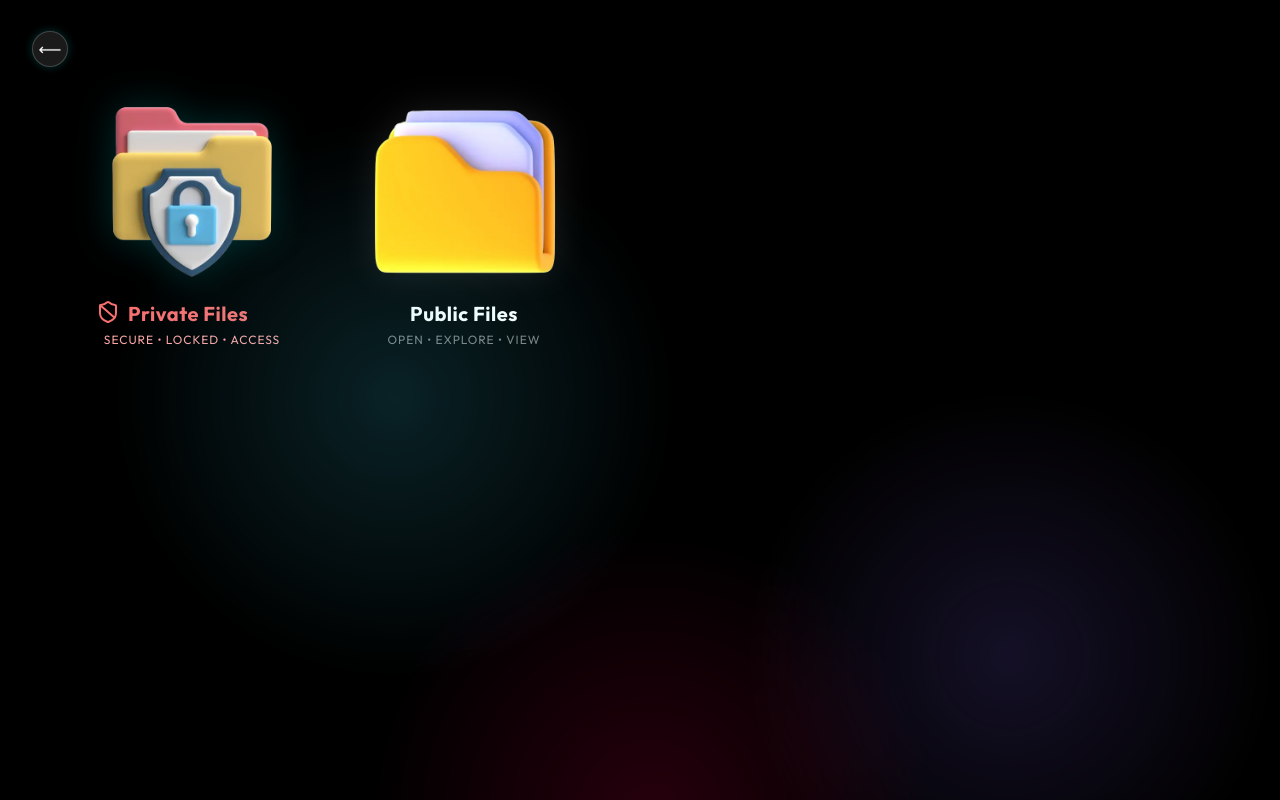
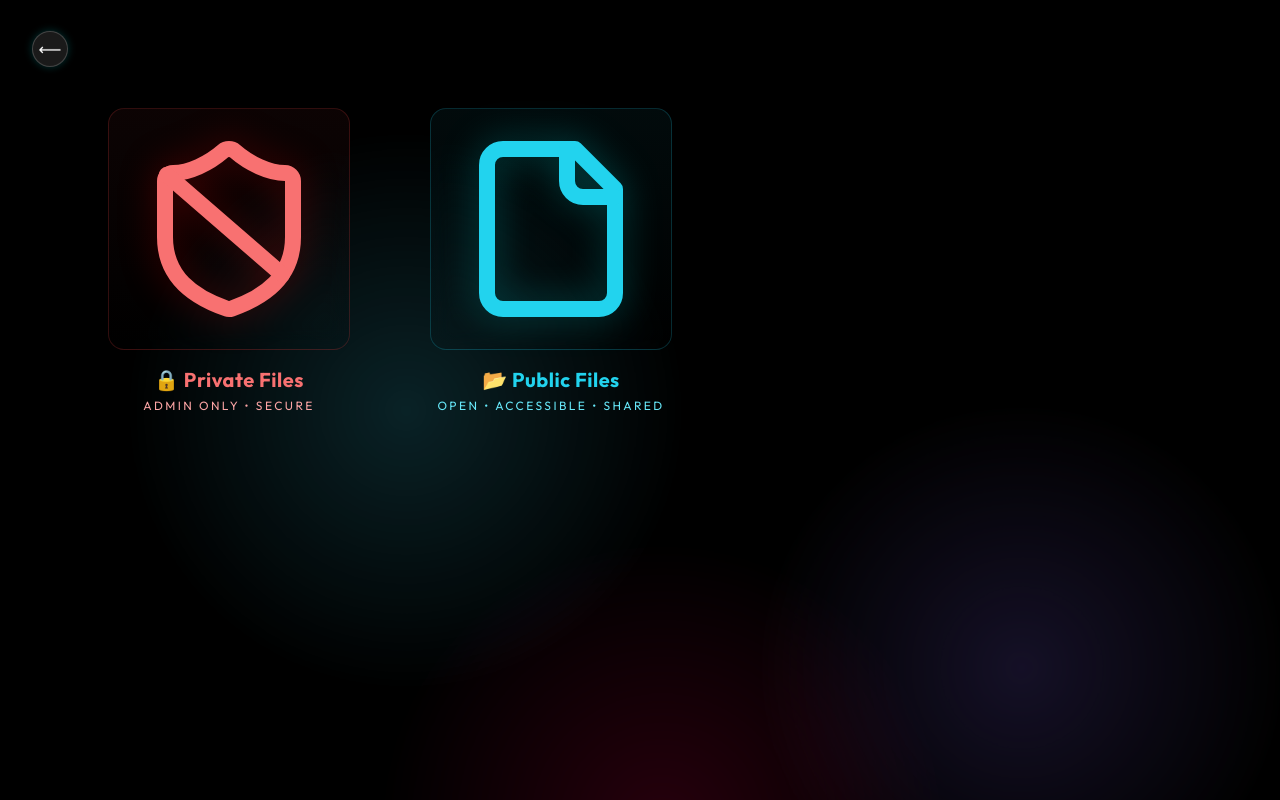
Before and after one commit to dineshkhichar569/My-Portfolio, a React (Vite) app: page /data-folder in a window 1280 px wide. Built offline with nearby package versions, Linux system fonts and the light colour scheme; a web font is replaced by a local one.

Commit message:
fixed errors

```diff
--- a/src/App.jsx
+++ b/src/App.jsx
@@ -11,6 +11,7 @@ import HireMeForm from "./Pages/HireMe";
 import ScrollToTop from "./Components/ScrollToTop";
 import Documents from "./Pages/private/Documents";
 import DataFolder from "./Pages/DataFolder";
+import PublicDocument from "./Pages/public/PublicDocument";
 
 function App() {
   return (
@@ -29,6 +30,7 @@ function App() {
 
         <Route path="/data-folder" element={<DataFolder />} />
         <Route path="/private" element={<Documents />} />
+        <Route path="/public" element={<PublicDocument />} />
       </Routes>
     </>
   );
--- a/src/Components/Navbar.jsx
+++ b/src/Components/Navbar.jsx
@@ -92,7 +92,7 @@ function Navbar() {
 
               {/* text */}
               <span className="relative text-sm">
-                Data Folder
+                Resource Hub
                 <span className="ml-2 text-emerald-300/80 transition group-hover:text-emerald-300">
                   →
                 </span>
@@ -169,7 +169,7 @@ function Navbar() {
 
               {/* text */}
               <span className="relative text-base">
-                Data Folder
+                Resource Hub
                 <span className="ml-2 text-emerald-300/80 transition group-hover:text-emerald-300">
                   →
                 </span>
--- a/src/Pages/DataFolder.jsx
+++ b/src/Pages/DataFolder.jsx
@@ -1,12 +1,12 @@
 import { motion } from "framer-motion";
-import { ShieldBanIcon } from "lucide-react";
+import { File, ShieldBan, ShieldBanIcon } from "lucide-react";
 import React from "react";
 import { Link, useNavigate } from "react-router-dom";
 
 function DataFolder() {
   const navigate = useNavigate();
   return (
-    <div className="bg-black min-h-screen overflow-hidden">
+    <div className="bg-black min-h-screen overflow-hidden p-3">
       {/* Background blobs */}
       <div className="abstract-blobs z-0">
         <span className="blob blob1"></span>
@@ -55,7 +55,7 @@ function DataFolder() {
 
       {/* Main Contents */}
       <motion.section
-        className="flex md:justify-normal items-center md:gap-20 gap-10 md:p-24 pt-32 justify-center"
+        className="flex md:justify-normal items-center md:gap-20 gap-8 md:p-24 pt-32 justify-center"
         initial="hidden"
         animate="show"
         variants={{
@@ -66,6 +66,7 @@ function DataFolder() {
           },
         }}
       >
+        {/* Private */}
         <motion.div
           className="flex flex-col justify-center items-center"
           variants={{
@@ -80,49 +81,51 @@ function DataFolder() {
           whileHover={{ y: -6 }}
           transition={{ type: "spring", stiffness: 160, damping: 14 }}
         >
-          <a href="/private">
-            <motion.img
-              className="md:h-48 md:w-48 h-28 w-28 cursor-pointer drop-shadow-[0_0_18px_rgba(0,255,255,0.18)]"
-              src="/privateFolder.webp"
-              alt="image"
-              initial={{ opacity: 0, scale: 0.92 }}
-              animate={{ opacity: 1, scale: 1 }}
-              transition={{ type: "spring", stiffness: 140, damping: 14 }}
+          <a
+            href="/private"
+            className="group relative flex flex-col items-center justify-center"
+          >
+            {/* for background glow */}
+            <div className="absolute inset-0 blur-3xl opacity-0 group-hover:opacity-60 transition duration-500 bg-red-500/10 rounded-full" />
+
+            {/* ICON CARD */}
+            <motion.div
+              className="relative p-6 rounded-2xl border border-red-500/20 bg-gradient-to-b from-red-500/5 to-transparent backdrop-blur-md"
+              initial={{ opacity: 0, scale: 0.9, y: 20 }}
+              animate={{ opacity: 1, scale: 1, y: 0 }}
+              transition={{ type: "spring", stiffness: 120, damping: 12 }}
               whileHover={{
-                scale: 1.08,
+                scale: 1.1,
                 rotate: -2,
-                filter: "drop-shadow(0 0 22px rgba(0,255,255,0.38))",
+                boxShadow: "0 0 40px rgba(255,0,0,0.18)",
               }}
-              whileTap={{ scale: 0.98 }}
-            />
+              whileTap={{ scale: 0.96 }}
+            >
+              <ShieldBan className="md:h-48 md:w-48 h-28 w-28 text-red-400 transition duration-300 group-hover:text-red-300 drop-shadow-[0_0_18px_rgba(255,0,0,0.25)]" />
+            </motion.div>
+
+            {/* TITLE */}
             <motion.span
-              className="flex gap-2 text-red-400 md:text-xl text-base font-bold text-center mt-3 tracking-wide"
-              initial={{ opacity: 0, y: 10 }}
+              className="mt-4 flex gap-2 md:text-xl text-base font-bold text-center tracking-wide text-red-400 transition duration-300 group-hover:text-white"
+              initial={{ opacity: 0, y: 12 }}
               animate={{ opacity: 1, y: 0 }}
-              transition={{ duration: 0.45, delay: 0.18 }}
-              whileHover={{
-                textShadow: "0 0 18px rgba(255,255,255,0.25)",
-              }}
+              transition={{ duration: 0.5, delay: 0.15 }}
             >
-              <ShieldBanIcon />
-              Private Files
+              🔒 Private Files
             </motion.span>
 
             <motion.p
-              className="text-red-300 md:text-xs text-[9px] text-center mt-1 tracking-widest uppercase"
-              initial={{ opacity: 0, letterSpacing: "0.2em" }}
-              animate={{ opacity: 1, letterSpacing: "0.08em" }}
-              transition={{ duration: 0.6, delay: 0.28 }}
-              whileHover={{
-                color: "#ffffff",
-                textShadow: "0 0 12px rgba(255,255,255,0.35)",
-              }}
+              className="text-red-300 md:text-xs text-[10px] text-center mt-1 tracking-[0.2em] uppercase transition duration-300 group-hover:text-white"
+              initial={{ opacity: 0 }}
+              animate={{ opacity: 1 }}
+              transition={{ duration: 0.6, delay: 0.3 }}
             >
-              secure • locked • access
+              admin only • secure
             </motion.p>
           </a>
         </motion.div>
 
+        {/* Public */}
         <motion.div
           className="flex flex-col justify-center items-center"
           variants={{
@@ -137,49 +140,47 @@ function DataFolder() {
           whileHover={{ y: -6 }}
           transition={{ type: "spring", stiffness: 160, damping: 14 }}
         >
-          <motion.img
-            className="md:h-48 md:w-48 h-28 w-28 cursor-pointer drop-shadow-[0_0_18px_rgba(255,255,255,0.10)]"
-            src="/publicFolder.webp"
-            alt=""
-            initial={{ opacity: 0, scale: 0.92 }}
-            animate={{ opacity: 1, scale: 1 }}
-            transition={{
-              type: "spring",
-              stiffness: 140,
-              damping: 14,
-              delay: 0.05,
+          <a
+            href="/public"
+            className="group relative flex flex-col items-center justify-center"
+          >
+            {/* form background glow */}
+            <div className="absolute inset-0 rounded-full blur-3xl opacity-0 group-hover:opacity-70 transition duration-500 bg-cyan-400/10" />
+
+            {/* ICON CARD */}
+            <motion.div
+              className="relative p-6 rounded-2xl border border-cyan-400/20 bg-gradient-to-b from-cyan-400/5 to-transparent backdrop-blur-md"
+              initial={{ opacity: 0, scale: 0.9, y: 20 }}
+              animate={{ opacity: 1, scale: 1, y: 0 }}
+              transition={{ type: "spring", stiffness: 120, damping: 12 }}
+              whileHover={{
+                scale: 1.1,
+                rotate: 2,
+                boxShadow: "0 0 40px rgba(0,255,255,0.18)",
               }}
-            whileHover={{
-              scale: 1.08,
-              rotate: 2,
-              filter: "drop-shadow(0 0 22px rgba(255,255,255,0.22))",
-            }}
-            whileTap={{ scale: 0.98 }}
-          />
+              whileTap={{ scale: 0.96 }}
+            >
+              <File className="md:h-48 md:w-48 h-28 w-28 text-cyan-400 transition duration-300 group-hover:text-white drop-shadow-[0_0_18px_rgba(0,255,255,0.25)]" />
+            </motion.div>
+
+            {/* TITLE */}
             <motion.span
-            className="text-white md:text-xl text-base font-bold text-center mt-3 tracking-wide"
-            initial={{ opacity: 0, y: 10 }}
+              className="mt-4 md:text-xl text-base font-bold text-center tracking-wide text-cyan-400 transition duration-300 group-hover:text-white"
+              initial={{ opacity: 0, y: 12 }}
               animate={{ opacity: 1, y: 0 }}
-            transition={{ duration: 0.45, delay: 0.18 }}
-            whileHover={{
-              textShadow: "0 0 18px rgba(255,255,255,0.25)",
-            }}
+              transition={{ duration: 0.5, delay: 0.15 }}
             >
-            Public Files
+              📂 Public Files
             </motion.span>
-
             <motion.p
-            className="text-white/50 md:text-xs text-[9px] text-center mt-1 tracking-widest uppercase"
-            initial={{ opacity: 0, letterSpacing: "0.2em" }}
-            animate={{ opacity: 1, letterSpacing: "0.08em" }}
-            transition={{ duration: 0.6, delay: 0.28 }}
-            whileHover={{
-              color: "#ffffff",
-              textShadow: "0 0 12px rgba(255,255,255,0.35)",
-            }}
+              className="text-cyan-300 md:text-xs text-[10px] text-center mt-1 tracking-[0.2em] uppercase transition duration-300 group-hover:text-white"
+              initial={{ opacity: 0 }}
+              animate={{ opacity: 1 }}
+              transition={{ duration: 0.6, delay: 0.3 }}
             >
-            open • explore • view
+              open • accessible • shared
             </motion.p>
+          </a>
         </motion.div>
       </motion.section>
     </div>
--- a/src/Pages/private/Documents.jsx
+++ b/src/Pages/private/Documents.jsx
@@ -85,7 +85,7 @@ export default function Documents() {
 
   return (
     <div
-      className="relative min-h-screen px-4 py-10 text-white bg-gradient-to-b from-black via-black to-zinc-950"
+      className="relative min-h-screen px-4 py-10 text-white bg-gradient-to-b from-black via-black to-zinc-950 pt-28"
       onClick={() => {
         if (active != null) {
           setActive(null);
@@ -97,7 +97,7 @@ export default function Documents() {
         initial={{ opacity: 0, y: -10 }}
         animate={{ opacity: 1, y: 0 }}
         transition={{ duration: 0.5 }}
-        className="fixed top-8 left-8 z-50"
+        className="fixed top-8 left-8 z-0"
       >
         <Link to={-1}>
           <motion.div
--- /dev/null
+++ b/src/Pages/public/PublicDocument.jsx
@@ -0,0 +1,11 @@
+import React from 'react'
+
+function PublicDocument() {
+  return (
+    <div className='bg-black min-h-screen p-10'>
+      <h1 className='text-white'>Upcoming.........</h1>
+    </div>
+  )
+}
+
+export default PublicDocument
```
Also changed, not shown: public/privateFolder.webp (deleted), public/publicFolder.webp (deleted). Lines whose indentation alone changed are shown as unchanged.
